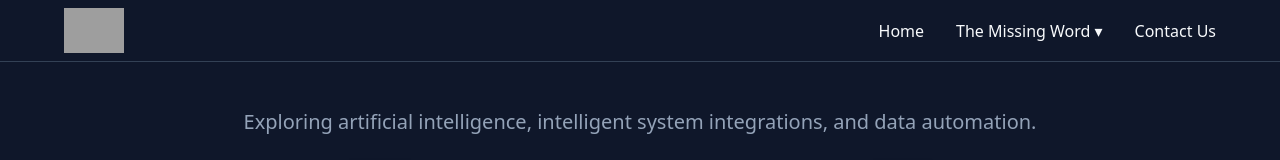
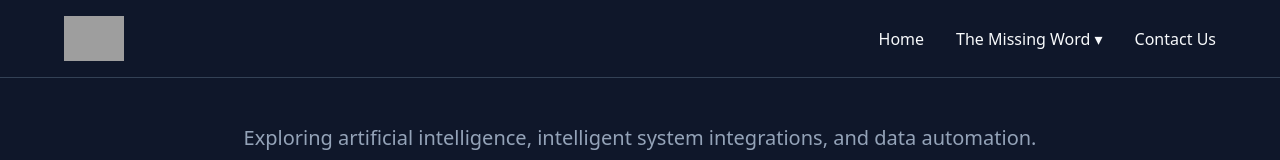
Before and after one commit to holt133/techmatic-web, a plain HTML site: page index.html in a window 1280 px wide. Shown: the top 160 px of the page. Drawn offline with Linux system fonts and the light colour scheme; grey boxes are pictures that could not be loaded.

Commit message:
adjusted padding

```diff
--- a/style.css
+++ b/style.css
@@ -12,7 +12,7 @@ h1 { font-size: 3.5rem; margin-bottom: 0.5rem; background: linear-gradient(to ri
 p { font-size: 1.25rem; color: #94a3b8; max-width: 1000px; line-height: 1.6; padding: 0 1.5rem; }
 
 /* --- 2. NAVBAR STYLES --- */
-.navbar { display: flex; justify-content: space-between; align-items: center; padding: 0.5rem 5%; background-color: #0f172a; border-bottom: 1px solid #334155; }
+.navbar { display: flex; justify-content: space-between; align-items: center; padding: 1rem 5%; background-color: #0f172a; border-bottom: 1px solid #334155; }
 .nav-logo { height: 45px; width: auto; display: block; }
 .nav-links { list-style: none; display: flex; gap: 2rem; margin: 0; padding: 0; align-items: center; }
 
```
